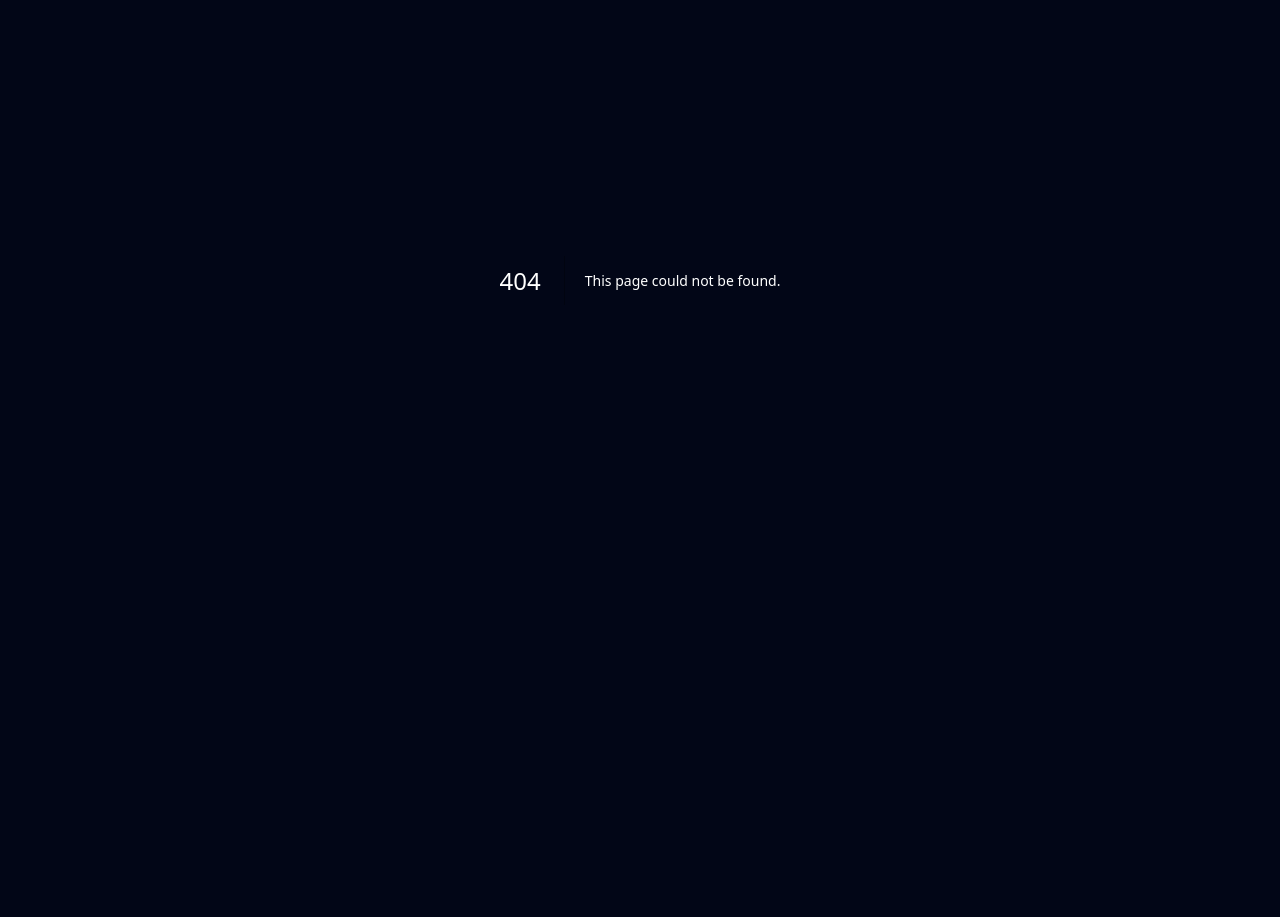
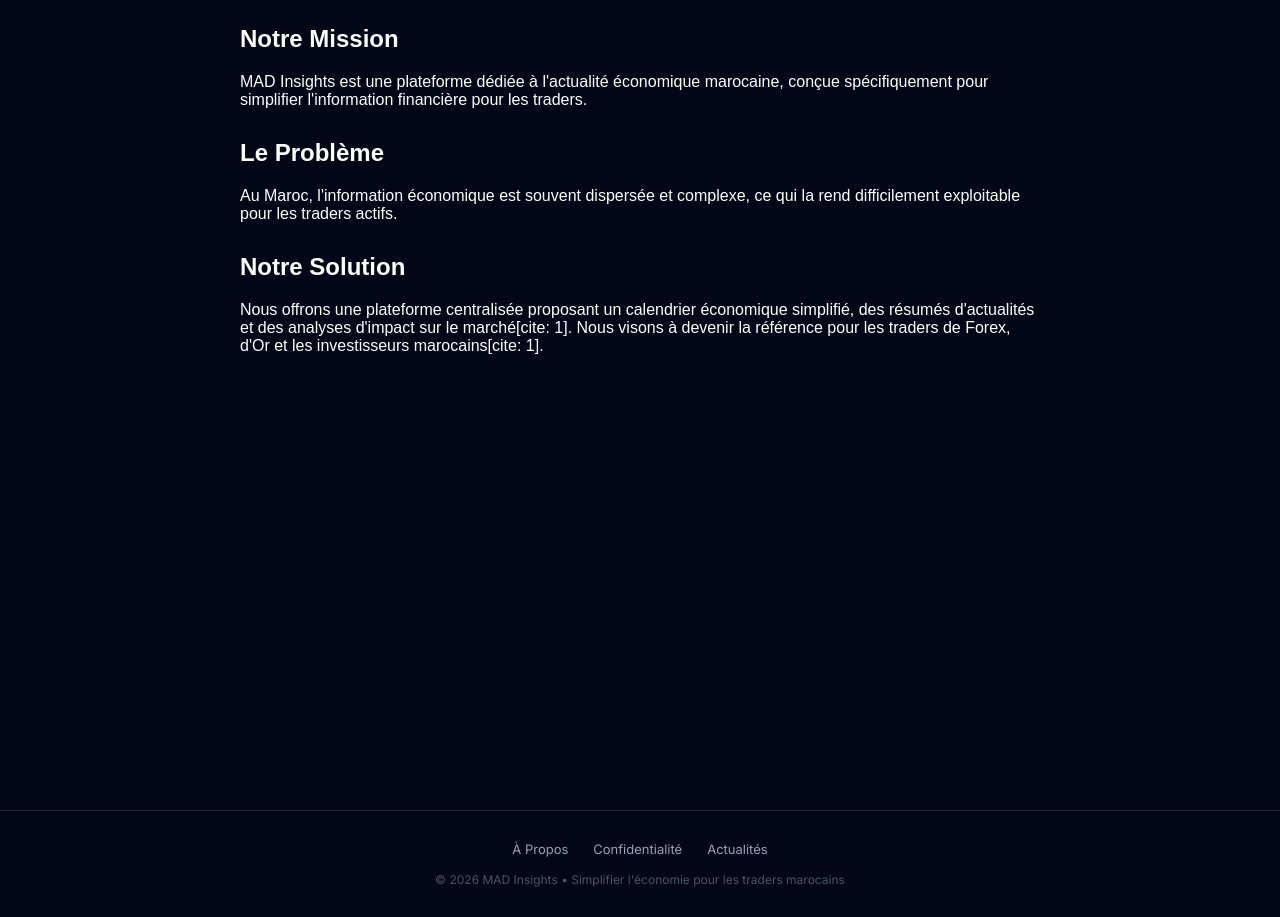
Before and after one commit to Haitam004/madinsights.com, a Next.js app: page /about in a window 1280 px wide. Before the commit this address had no page. Shown: the part 120-1037 px from the top of the page. Before the commit the page ends 800 px from the top, so only its background shows below. Built offline with nearby package versions, Linux system fonts and the light colour scheme.

Commit message:
confiden

```diff
--- /dev/null
+++ b/app/about/page.tsx
@@ -0,0 +1,28 @@
+import Link from 'next/link';
+
+export default function About() {
+  return (
+    <div style={{ background: "#020617", minHeight: "100vh", color: "white", padding: "40px 20px", fontFamily: "Arial, sans-serif" }}>
+      <div style={{ maxWidth: "800px", margin: "0 auto" }}>
+        <Link href="/news" style={{ color: "#facc15", textDecoration: "none" }}>← Retour aux news</Link>
+
+        <h1 style={{ fontSize: "32px", marginTop: "20px", color: "#facc15" }}>À Propos de MAD Insights</h1>
+
+        <section style={{ marginTop: "30px" }}>
+          <h2>Notre Mission</h2>
+          <p>MAD Insights est une plateforme dédiée à l'actualité économique marocaine, conçue spécifiquement pour simplifier l'information financière pour les traders.</p>
+        </section>
+
+        <section style={{ marginTop: "30px" }}>
+          <h2>Le Problème</h2>
+          <p>Au Maroc, l'information économique est souvent dispersée et complexe, ce qui la rend difficilement exploitable pour les traders actifs.</p>
+        </section>
+
+        <section style={{ marginTop: "30px" }}>
+          <h2>Notre Solution</h2>
+          <p>Nous offrons une plateforme centralisée proposant un calendrier économique simplifié, des résumés d'actualités et des analyses d'impact sur le marché[cite: 1]. Nous visons à devenir la référence pour les traders de Forex, d'Or et les investisseurs marocains[cite: 1].</p>
+        </section>
+      </div>
+    </div>
+  );
+}
--- /dev/null
+++ b/app/components/Footer.tsx
@@ -0,0 +1,38 @@
+import Link from 'next/link';
+
+export default function Footer() {
+  return (
+    <footer style={{
+      borderTop: "1px solid #1e293b",
+      padding: "30px 20px",
+      marginTop: "50px",
+      background: "#020617"
+    }}>
+      <div style={{
+        maxWidth: "1200px",
+        margin: "0 auto",
+        display: "flex",
+        flexDirection: "column",
+        alignItems: "center",
+        gap: "15px"
+      }}>
+        <div style={{ display: "flex", gap: "25px" }}>
+          <Link href="/about" style={footerLink}>À Propos</Link>
+          <Link href="/privacy" style={footerLink}>Confidentialité</Link>
+          <Link href="/news" style={footerLink}>Actualités</Link>
+        </div>
+
+        <p style={{ color: "#475569", fontSize: "12px", margin: 0 }}>
+          © 2026 MAD Insights • Simplifier l'économie pour les traders marocains
+        </p>
+      </div>
+    </footer>
+  );
+}
+
+const footerLink = {
+  color: "#94a3b8",
+  fontSize: "13px",
+  textDecoration: "none",
+  transition: "0.3s",
+};
--- a/app/layout.tsx
+++ b/app/layout.tsx
@@ -1,6 +1,7 @@
 import { Inter } from "next/font/google";
 import "./globals.css";
-import Script from "next/script"; // Import nécessaire pour AdSense
+import Script from "next/script";
+import Footer from "./components/Footer"; // 1. On importe le Footer
 
 const inter = Inter({
   subsets: ["latin"],
@@ -29,8 +30,16 @@ export default function RootLayout({
         />
       </head>
       <body className={inter.className} style={{ margin: 0, padding: 0, backgroundColor: "#020617", color: "white" }}>
-        <div style={{ background: "#020617", minHeight: "100vh", width: "100%" }}>
-          {children}
+        <div style={{ display: "flex", flexDirection: "column", minHeight: "100vh", width: "100%" }}>
+
+          {/* Le contenu de tes pages s'affiche ici */}
+          <main style={{ flex: 1 }}>
+            {children}
+          </main>
+
+          {/* 2. Le Footer s'affichera maintenant sur toutes les pages */}
+          <Footer />
+
         </div>
       </body>
     </html>
```
Also changed, not shown: app/privacy/page.tsx (added, +18 -0 lines).
